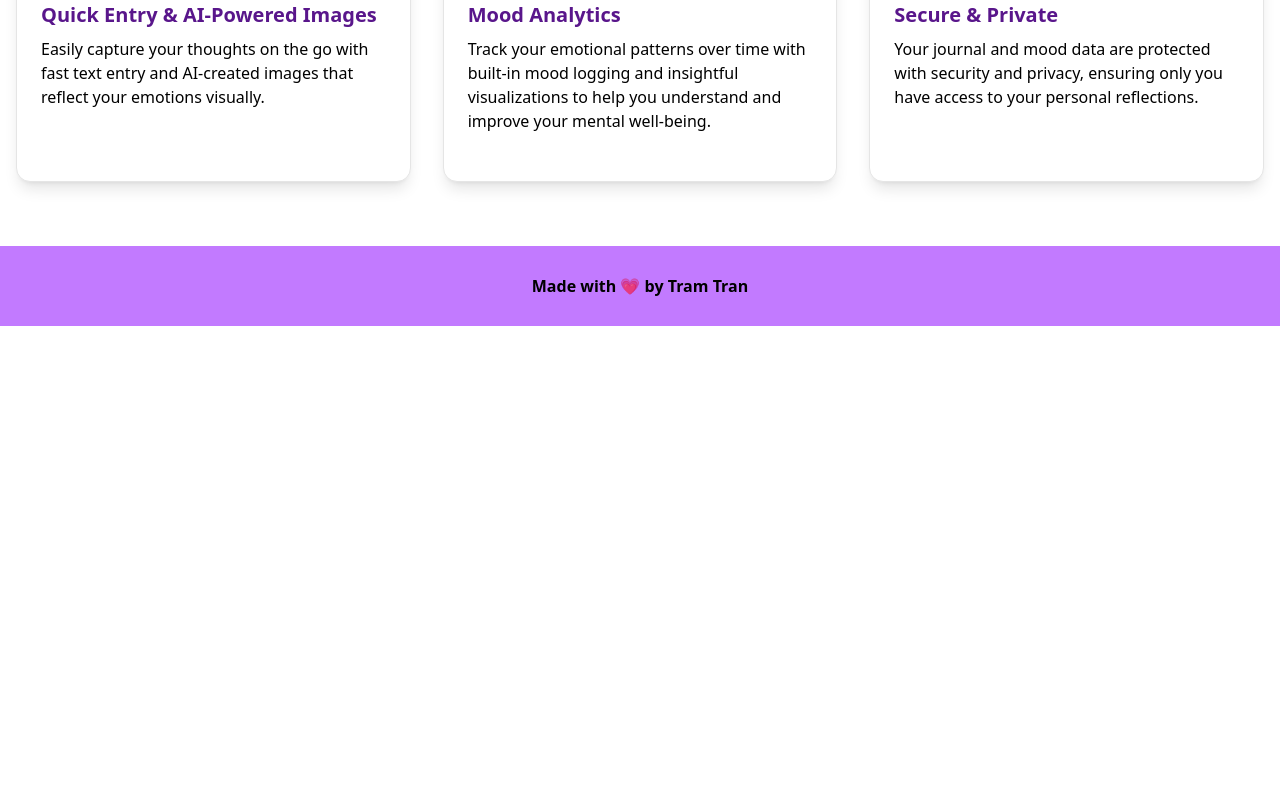
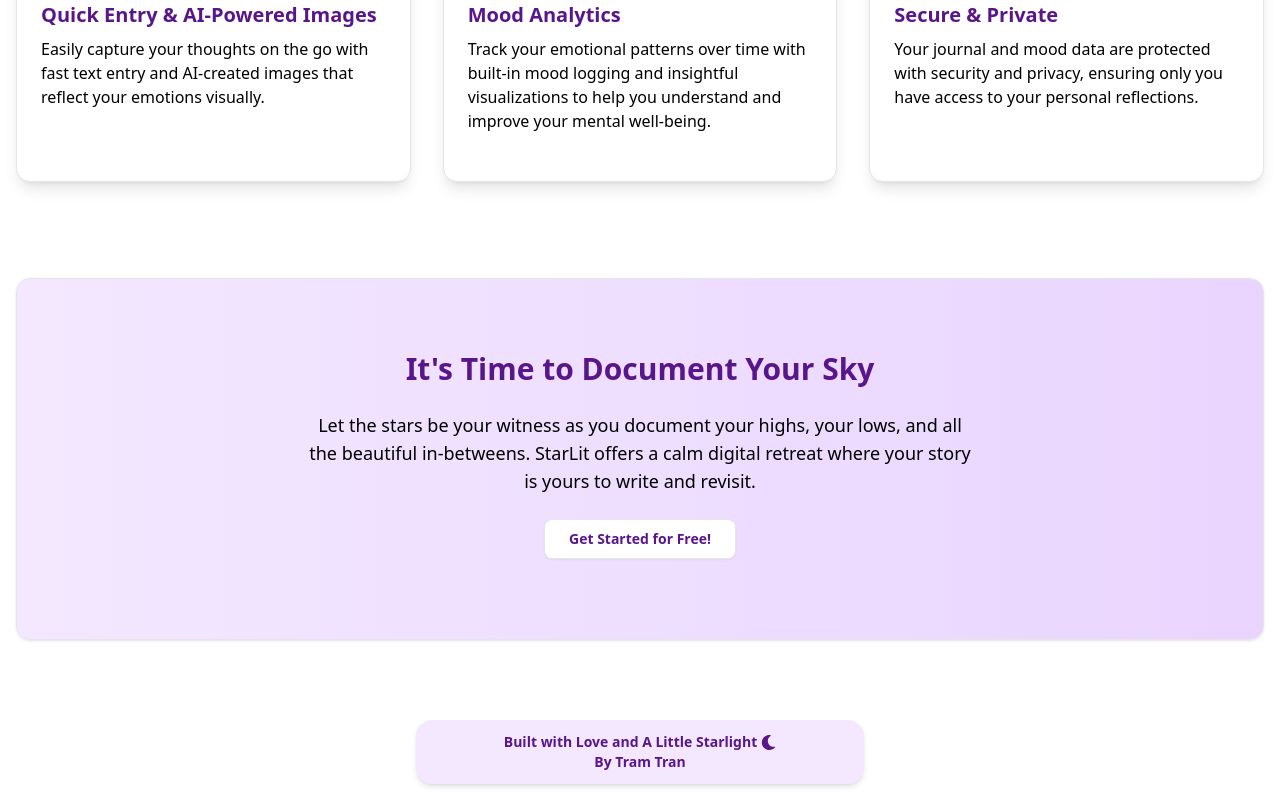
Before and after one commit to tramtran-helen/fullstack-starlit-app, a Next.js app: page / in a window 1280 px wide. Shown: the part 826-1626 px from the top of the page. Before the commit the page ends 1152 px from the top, so only its background shows below. Built offline with nearby package versions, Linux system fonts and the light colour scheme; no server answers.

Commit message:
fix layout and page

```diff
--- a/app/layout.js
+++ b/app/layout.js
@@ -2,6 +2,7 @@ import "./globals.css";
 import { Poppins } from 'next/font/google'
 import Header from '../components/header.jsx'
 import { ClerkProvider } from '@clerk/nextjs'
+import { FaMoon } from 'react-icons/fa'
 
 
 
@@ -29,9 +30,14 @@ export default function RootLayout({ children }) {
 
 
 
-          <footer className='bg-purple-400 py-7 bg-opacity-10'>
-            <div>
-              <p className='mx-auto px-4 text-center text-black font-bold'>Made with 💗 by Tram Tran</p>
+          <footer className='bg-transparent py-4'>
+            <div className='max-w-md mx-auto bg-purple-100 bg-opacity-30 rounded-2xl shadow-md p-3'>
+              <p className='text-center text-purple-900 font-semibold text-sm'>
+                <span className='inline-flex items-center justify-center gap-1'>
+                  Built with Love and A Little Starlight <FaMoon size={15}/>
+                </span>
+                  <br />
+                  By Tram Tran</p>
             </div>
           </footer>
         </body>
--- a/app/page.js
+++ b/app/page.js
@@ -74,6 +74,27 @@ export default function Home() {
           </Card>
         ))}
       </section>
+
+
+
+      <div className='mt-24'>
+        <Card className='bg-gradient-to-r from-purple-100 to-purple-200'>
+          <CardContent className='p-12 text-center'>
+            <h2 className='text-3xl font-bold text-purple-900 mb-6'>
+              It's Time to Document Your Sky
+            </h2>
+            <p className='text-lg font-normal text-black mb-8 max-w-2xl mx-auto'>
+              Let the stars be your witness as you document your highs, your lows, and all the beautiful in-betweens. StarLit offers a calm digital retreat where your story is yours to write and revisit.
+            </p>
+            <Link href='/dashboard'>
+              <Button size='lg' variant='outline' className='animate-bounce text-purple-900 font-semibold'>
+                Get Started for Free!
+              </Button>
+            </Link>
+          </CardContent>
+        </Card>
+
+      </div>
     </div>
   )
 }
--- a/package.json
+++ b/package.json
@@ -27,6 +27,7 @@
     "react": "19.1.0",
     "react-day-picker": "^9.8.0",
     "react-dom": "19.1.0",
+    "react-icons": "^5.5.0",
     "sonner": "^2.0.6",
     "tailwind-merge": "^3.3.1"
   },
```
Also changed, not shown: public/logo.png, 1 other file (tests, documents, lock files or other folders).
